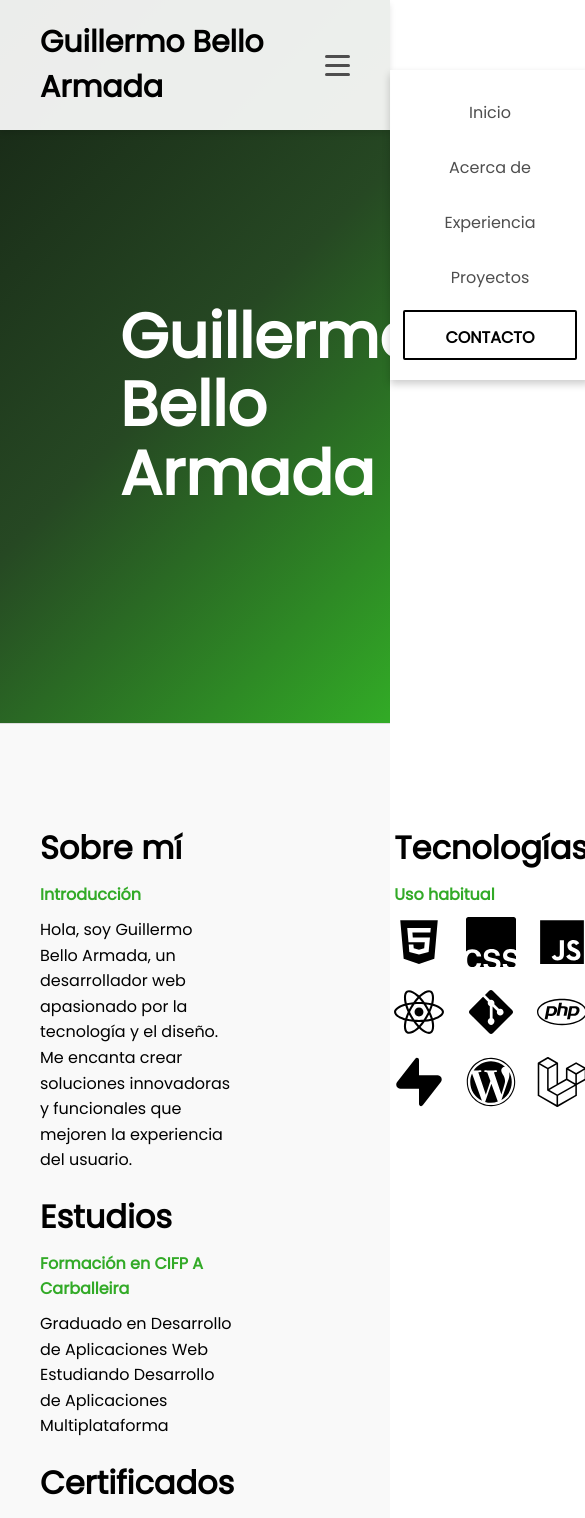
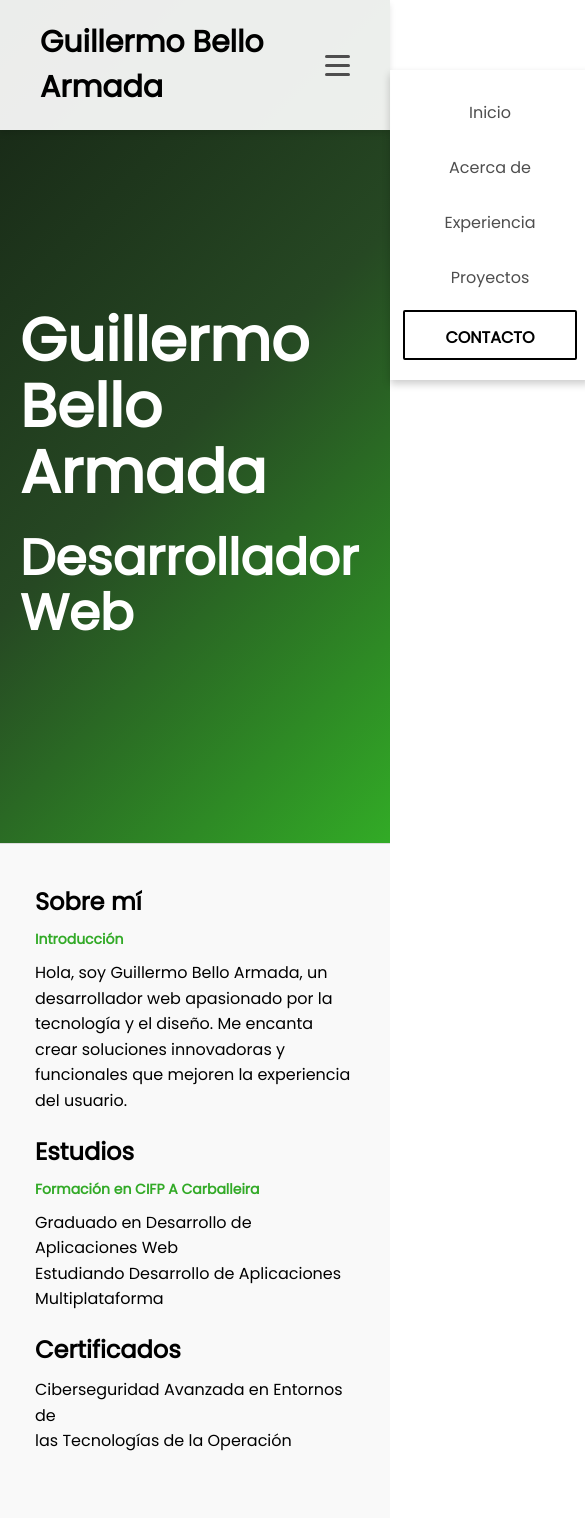
Before and after one commit to guibear0/Guillermo_Portfolio, a React (Vite) app: page / in a window 390 px wide. Shown: the top 1518 px of the page, 585 px wide, since content can reach past the window. Built offline with nearby package versions, Linux system fonts and the light colour scheme.

Commit message:
Icono+Responsive

```diff
--- a/index.html
+++ b/index.html
@@ -2,7 +2,7 @@
 <html lang="en">
   <head>
     <meta charset="UTF-8" />
-    <link rel="icon" type="image/svg+xml" href="/vite.svg" />
+    <link rel="icon" type="image/svg+xml" href="/public/assets/icono.svg" />
     <meta name="viewport" content="width=device-width, initial-scale=1.0" />
     <title>Guillermo Bello Armada</title>
   </head>
--- a/src/App.css
+++ b/src/App.css
@@ -31,3 +31,30 @@ section {
   border-bottom: 1px solid #ddd;
   min-height: 700px;
 }
+
+
+/* Mobile responsive para secciones */
+@media (max-width: 900px) {
+  section {
+    padding: 60px 20px;
+    min-height: auto;
+  }
+
+  h2 {
+    font-size: 28px;
+  }
+
+  h3 {
+    font-size: 14px;
+  }
+}
+
+@media (max-width: 600px) {
+  section {
+    padding: 40px 15px;
+  }
+
+  h2 {
+    font-size: 24px;
+  }
+}
--- a/src/comp_styles/Acerca.css
+++ b/src/comp_styles/Acerca.css
@@ -88,3 +88,34 @@ h3 {
 .iconos.supabase:hover {
   color: #3ecf8e;
 }
+
+
+@media (max-width: 900px) {
+  .contenido-acerca {
+    flex-direction: column;
+    gap: 40px;
+    padding: 0 20px;
+  }
+
+  .bloque-tecnologias {
+    margin-left: 0;
+  }
+
+  .tecnologias {
+    justify-self: center;
+    margin: 0 auto;
+  }
+}
+
+@media (max-width: 600px) {
+  .tecnologias {
+    grid-template-columns: repeat(2, 1fr);
+    gap: 15px;
+    max-width: 200px;
+  }
+
+  .iconos {
+    width: 40px;
+    height: 40px;
+  }
+}
--- a/src/comp_styles/Contacto.css
+++ b/src/comp_styles/Contacto.css
@@ -1,10 +1,6 @@
 #contacto {
   padding: 40px;
   text-align: center;
-}
-
-#contacto h2 {
-  margin-top: 60px;
 }
 
 .form-contacto {
@@ -14,7 +10,9 @@
   flex-direction: column;
   gap: 15px;
 }
-
+#contacto h2 {
+  margin-top: 60px;
+}
 .form-contacto input,
 .form-contacto textarea {
   padding: 10px;
@@ -77,3 +75,22 @@
   width: 100%;
   color: #32ab26;
 }
+
+
+/* Mobile responsive para Contacto */
+@media (max-width: 900px) {
+  #contacto {
+    padding: 40px 20px;
+  }
+
+  .form-contacto {
+    max-width: 100%;
+    padding: 0 10px;
+  }
+}
+
+@media (max-width: 600px) {
+  #contacto {
+    padding: 30px 15px;
+  }
+}
--- a/src/comp_styles/Experiencia.css
+++ b/src/comp_styles/Experiencia.css
@@ -48,3 +48,35 @@
   color: #4e4e4e;
   line-height: 1.4;
 }
+
+
+/* Mobile responsive para Proyectos */
+@media (max-width: 900px) {
+  #proyectos {
+    padding: 2rem 1rem;
+  }
+
+  .proyectos-container {
+    gap: 1.5rem;
+  }
+
+  .proyecto-card {
+    width: 100%;
+    max-width: 400px;
+    margin: 0 auto;
+  }
+}
+
+@media (max-width: 600px) {
+  .proyecto-card {
+    max-width: 300px;
+  }
+
+  .proyecto-img {
+    height: 180px;
+  }
+
+  .card-content {
+    padding: 1rem;
+  }
+}
--- a/src/comp_styles/Footer.css
+++ b/src/comp_styles/Footer.css
@@ -73,3 +73,36 @@
   border-top: 1px solid rgba(255, 255, 255, 0.2);
   padding-top: 1rem;
 }
+
+/* Mobile responsive para Footer */
+@media (max-width: 900px) {
+  .footer {
+    padding: 1.5rem 1rem;
+  }
+
+  .footer-nav {
+    flex-wrap: wrap;
+    justify-content: center;
+    gap: 1rem;
+  }
+
+  .footer-brand h3 {
+    font-size: 1.2rem;
+  }
+}
+
+@media (max-width: 600px) {
+  .footer-nav {
+    flex-direction: column;
+    text-align: center;
+    gap: 0.8rem;
+  }
+
+  .footer-nav a {
+    font-size: 0.9rem;
+  }
+
+  .footer-brand h3 {
+    font-size: 1.1rem;
+  }
+}
--- a/src/comp_styles/Inicio.css
+++ b/src/comp_styles/Inicio.css
@@ -1,3 +1,4 @@
+/* ===== INICIO.CSS FIXES ===== */
 #inicio {
   display: flex;
   height: calc(100vh - 120px);
@@ -16,12 +17,34 @@
   font-weight: bold;
 }
 
-@media (max-width: 1300px) {
+/* Mobile responsive para Inicio */
+@media (max-width: 900px) {
+  #inicio {
+    flex-direction: column;
+    justify-content: center;
+    text-align: center;
+    padding: 120px 20px 0;
+    height: 100vh;
+  }
+
+  #inicio h1 {
+    font-size: 36px;
+    margin-bottom: 10px;
+  }
+
   #inicio h1:nth-child(2) {
-    display: none;
+    display: block !important;
+    font-size: 48px;
+    margin: 10px 0;
   }
-#inicio h1 {
-  padding: 20px;
 }
 
+@media (max-width: 600px) {
+  #inicio h1 {
+    font-size: 60px;
+  }
+
+  #inicio h1:nth-child(2) {
+    font-size: 50px;
+  }
 }
--- a/src/comp_styles/Modal.css
+++ b/src/comp_styles/Modal.css
@@ -21,6 +21,7 @@
   box-shadow: 0 10px 30px rgba(0, 0, 0, 0.25);
   text-align: left;
 }
+
 
 .cerrar {
   position: absolute;
@@ -64,3 +65,34 @@
   line-height: 1.6;
   color: #333;
 }
+
+
+
+/* Mobile responsive para Modal */
+@media (max-width: 900px) {
+  .modal-content {
+    width: 85%;
+    margin: 20px;
+    padding: 25px 20px;
+  }
+
+  .modal-title {
+    font-size: 20px;
+  }
+}
+
+@media (max-width: 600px) {
+  .modal-content {
+    width: 95%;
+    margin: 10px;
+    padding: 20px 15px;
+  }
+
+  .modal-title {
+    font-size: 18px;
+  }
+
+  .modal-dates {
+    font-size: 14px;
+  }
+}
--- a/src/components/Inicio.jsx
+++ b/src/components/Inicio.jsx
@@ -12,22 +12,6 @@ function Inicio() {
         Guillermo Bello<br />Armada
       </motion.h1>
 
-      {/* Barra / con rotación */}
-      <motion.h1
-        animate={{
-          y: [0, -10, 0],
-          rotate: [0, 360], // Rotación infinita
-        }}
-        transition={{
-          duration: 2,
-          repeat: Infinity,
-          repeatType: "loop",
-          ease: "linear", // Rotación uniforme
-        }}
-      >
-        |
-      </motion.h1>
-
       {/* Puesto */}
       <motion.h1
         animate={{ y: [0, -10, 0] }}
```
Also changed, not shown: public/assets/icono.svg (added).
